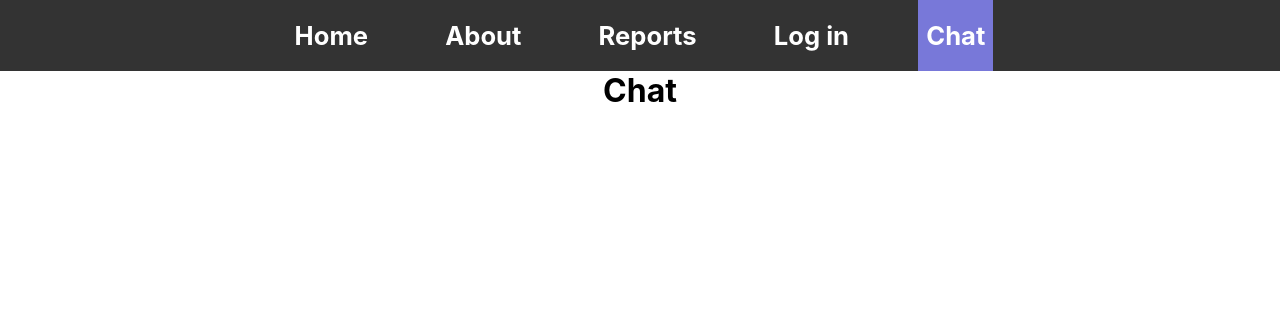
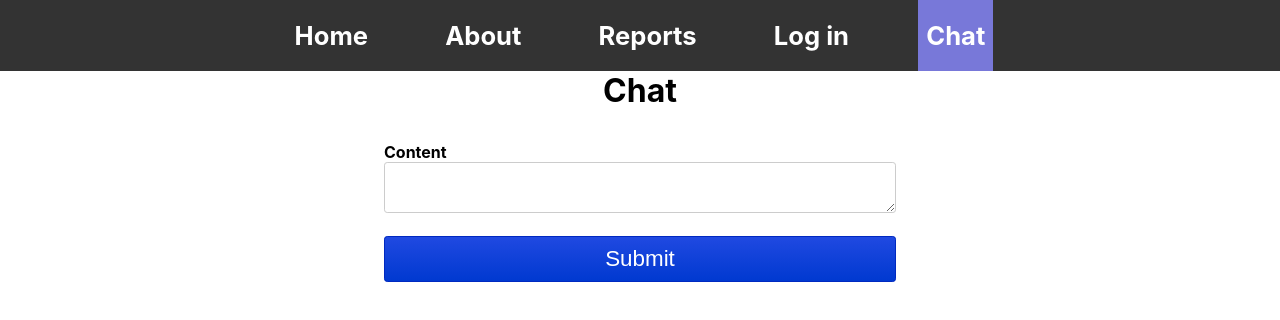
Before and after one commit to rinnegard/me-jsramverk, a React (Create React App) app: page /chat in a window 1280 px wide. Shown: the top 320 px of the page. Built offline with nearby package versions, Linux system fonts and the light colour scheme; no server answers.

Commit message:
Basic structure for sending and receving message

```diff
--- a/package.json
+++ b/package.json
@@ -15,7 +15,8 @@
     "react-dom": "^16.13.1",
     "react-markdown": "^4.3.1",
     "react-router-dom": "^5.2.0",
-    "react-scripts": "3.4.3"
+    "react-scripts": "3.4.3",
+    "socket.io-client": "^2.3.1"
   },
   "scripts": {
     "start": "react-scripts start",
--- /dev/null
+++ b/src/service/socket.js
@@ -0,0 +1,2 @@
+import io from 'socket.io-client';
+export const socket = io('https://socket-chat.rinnegard.me/');
--- a/src/views/Chat.js
+++ b/src/views/Chat.js
@@ -1,20 +1,57 @@
 import React, {useState, useEffect} from 'react';
-import axios from "axios";
-import { useParams } from "react-router-dom";
+import {socket} from "../service/socket.js";
 
 function Chat() {
-    const { id } = useParams();
+    const [newMessage, setNewMessage] = useState("");
+    const [messages, setMessages] = useState([]);
 
-    const [content, setContent] = useState("");
-    const [week, setWeek] = useState("");
+
+
 
     useEffect(() => {
 
+
+        socket.on('connect', function() {
+            console.info("Connected");
+            socket.on('chat message', function (message) {
+                console.log("Message received: " + message);
+                setMessages(messages => [...messages, message])
+            });
+        });
+
+        socket.on('disconnect', function() {
+            console.info("Disconnected");
+        });
     });
+
+
+
+    function formSubmit(e) {
+        e.preventDefault()
+        console.log(newMessage);
+        socket.emit('chat message', newMessage);
+        setNewMessage("");
+    }
+
+
+    function inputChange(e) {
+        if (e.target.type === "textarea") {
+            setNewMessage(e.target.value);
+        }
+    }
 
     return (
         <div className="content">
             <h1>Chat</h1>
+            <div className="chatbox">
+                {messages}
+            </div>
+            <form onSubmit={formSubmit}>
+                <label htmlFor="message">Content</label>
+                <textarea name="message" required onChange={inputChange}/>
+                <input className="blue-button button" type="submit" value="Submit" />
+            </form>
+
         </div>
     )
 }
```
Also changed, not shown: 1 other file (tests, documents, lock files or other folders).
